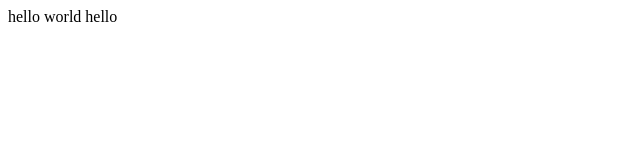
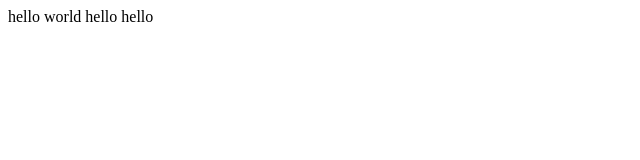
Before and after one commit to jakubzajkowski/jenkins-test, a website: page index.html in a window 1280 px wide. Shown: the full height of the page, 0-640 px from the left. Drawn offline with Linux system fonts and the light colour scheme.

Commit message:
feat: github action 2

```diff
--- a/index.html
+++ b/index.html
@@ -8,6 +8,6 @@
     <title>Document</title>
 </head>
 <body>
-    hello world hello
+    hello world hello hello
 </body>
 </html>
```
